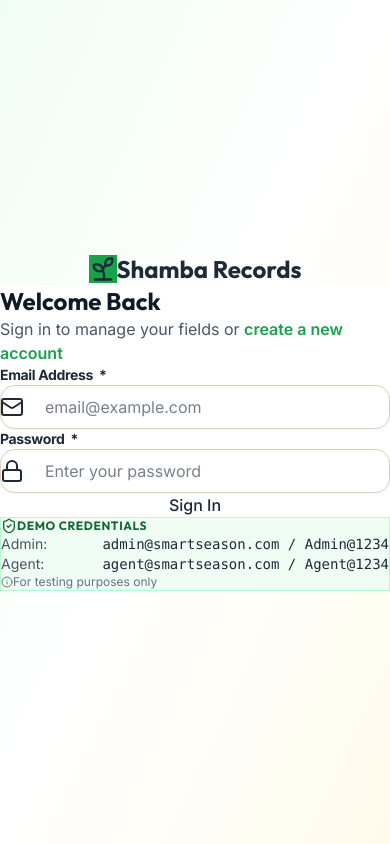
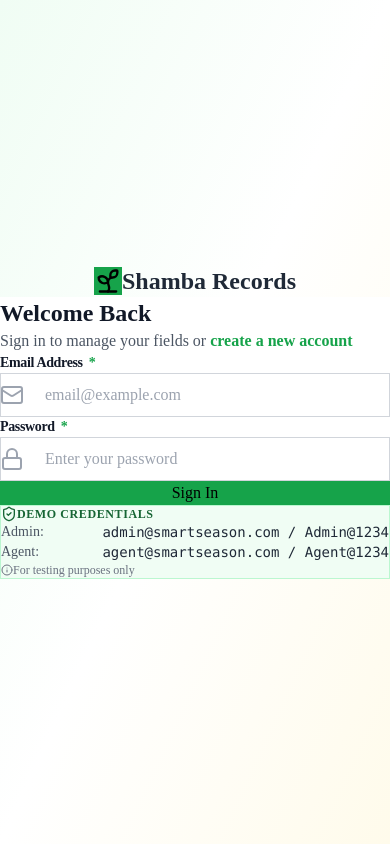
Before and after one commit to Josiah-Tonny/shamba-records-assessment, a React (Vite) app: page /login in a window 390 px wide. Shown: the top 844 px of the page. Built offline with nearby package versions, Linux system fonts and the light colour scheme; no server answers.

Commit message:
Replace custom CSS with Tailwind classes in UI components and SidebarLayout

```diff
--- a/src/App.css
+++ b/src/App.css
@@ -1,452 +1,7 @@
-:root {
-  --font-sans: 'Inter', ui-sans-serif, system-ui, sans-serif;
-  --font-heading: 'Outfit', ui-sans-serif, system-ui, sans-serif;
-
-  --primary-50: #f0fdf4;
-  --primary-100: #dcfce7;
-  --primary-200: #bbf7d0;
-  --primary-300: #86efac;
-  --primary-400: #4ade80;
-  --primary-500: #22c55e;
-  --primary-600: #16a34a;
-  --primary-700: #15803d;
-  --primary-800: #166534;
-  --primary-900: #14532d;
-
-  --earth-50: #f8f7f4;
-  --earth-100: #f0ece4;
-  --earth-200: #e4dccf;
-  --earth-300: #d1c5b0;
-  --earth-400: #b19f82;
-  --earth-500: #8a7a63;
-  --earth-600: #6f624f;
-  --earth-700: #564b3d;
-  --earth-800: #3f372d;
-  --earth-900: #28221c;
-
-  --success-50: #f0fdf4;
-  --success-100: #dcfce7;
-  --success-200: #bbf7d0;
-  --success-500: #22c55e;
-  --success-600: #16a34a;
-  --success-700: #15803d;
-
-  --warning-50: #fffbeb;
-  --warning-100: #fef3c7;
-  --warning-200: #fde68a;
-  --warning-500: #f59e0b;
-  --warning-600: #d97706;
-  --warning-700: #b45309;
-
-  --error-50: #fef2f2;
-  --error-100: #fee2e2;
-  --error-200: #fecaca;
-  --error-500: #ef4444;
-  --error-600: #dc2626;
-  --error-700: #b91c1c;
-
-  --info-50: #eff6ff;
-  --info-100: #dbeafe;
-  --info-500: #3b82f6;
-  --info-600: #2563eb;
-  --info-700: #1d4ed8;
-
-  --bg-primary: #ffffff;
-  --bg-secondary: #f7f5f0;
-  --bg-tertiary: #ebe6dc;
-  --text-primary: #1f2937;
-  --text-secondary: #4b5563;
-  --text-tertiary: #6b7280;
-  --text-muted: #8b9480;
-  --border-light: #e7e0d4;
-  --border-default: #d8cfbf;
-  --border-dark: #b6aa94;
-  --shadow-soft: 0 18px 45px -22px rgb(15 23 42 / 0.22);
-  --shadow-card: 0 16px 36px -24px rgb(15 23 42 / 0.16);
-  --duration-fast: 150ms;
-  --duration-base: 220ms;
-}
-
-@layer base {
-  *,
-  *::before,
-  *::after {
-    box-sizing: border-box;
-  }
-
-  html {
-    font-family: var(--font-sans);
-    background: var(--bg-secondary);
-    color: var(--text-primary);
-    -webkit-font-smoothing: antialiased;
-    -moz-osx-font-smoothing: grayscale;
-  }
-
-  body {
-    margin: 0;
-    min-height: 100vh;
-    background:
-      radial-gradient(circle at top right, rgb(220 252 231 / 0.5), transparent 28%),
-      linear-gradient(180deg, #fcfcfa 0%, var(--bg-secondary) 42%, #f1ede4 100%);
-    color: var(--text-primary);
-  }
-
-  a {
-    color: inherit;
-    text-decoration: none;
-  }
-
-  button,
-  input,
-  select,
-  textarea {
-    font: inherit;
-  }
-
-  h1,
-  h2,
-  h3,
-  h4,
-  h5,
-  h6 {
-    margin: 0;
-    font-family: var(--font-heading);
-    color: var(--text-primary);
-  }
-
-  p {
-    margin: 0;
-  }
-}
-
-@layer components {
-  .card {
-    background: rgb(255 255 255 / 0.92);
-    border: 1px solid var(--border-light);
-    border-radius: 1.5rem;
-    box-shadow: var(--shadow-card);
-    backdrop-filter: blur(12px);
-  }
-
-  .input {
-    width: 100%;
-    border-radius: 0.9rem;
-    border: 1px solid var(--border-default);
-    background: rgb(255 255 255 / 0.96);
-    color: var(--text-primary);
-    padding: 0.75rem 1rem;
-    box-shadow: 0 1px 2px rgb(15 23 42 / 0.04);
-    transition:
-      border-color var(--duration-base) ease,
-      box-shadow var(--duration-base) ease,
-      background-color var(--duration-base) ease;
-  }
-
-  .input::placeholder {
-    color: color-mix(in srgb, var(--text-secondary) 75%, white);
-  }
-
-  .input:focus {
-    outline: none;
-    border-color: var(--primary-500);
-    box-shadow: 0 0 0 4px rgb(34 197 94 / 0.12);
-  }
-
-  .glass {
-    background: rgb(255 255 255 / 0.68);
-    border: 1px solid rgb(255 255 255 / 0.5);
-    backdrop-filter: blur(18px);
-  }
-
-  .sidebar-nav-item {
-    border-radius: 1rem;
-    font-weight: 700;
-  }
-
-  .auth-mobile-logo-icon {
-    display: inline-flex;
-    align-items: center;
-    justify-content: center;
-    width: 4rem;
-    height: 4rem;
-    border-radius: 1.25rem;
-    color: white;
-  }
-
-  .auth-header,
-  .auth-demo {
-    position: relative;
-  }
-
-  /* Auth Layout Classes */
-  .auth-layout {
-    display: flex;
-    min-height: 100vh;
-    width: 100%;
-  }
-
-  .auth-side {
-    display: none;
-    flex: 1;
-    position: relative;
-    overflow: hidden;
-  }
-
-  @media (min-width: 1024px) {
-    .auth-side {
-      display: flex;
-    }
-  }
-
-  .auth-side-bg {
-    position: absolute;
-    inset: 0;
-  }
-
-  .auth-side-bg img {
-    width: 100%;
-    height: 100%;
-    object-fit: cover;
-  }
-
-  .auth-side-overlay {
-    position: absolute;
-    inset: 0;
-    background: linear-gradient(135deg, rgb(34 197 94 / 0.15) 0%, rgb(15 23 42 / 0.4) 100%);
-  }
-
-  .auth-side-content {
-    position: relative;
-    z-index: 1;
-    display: flex;
-    flex-direction: column;
-    justify-content: space-between;
-    padding: 3rem;
-    height: 100%;
-    color: white;
-  }
-
-  .auth-side-logo {
-    display: flex;
-    align-items: center;
-    gap: 1rem;
-  }
-
-  .auth-side-logo-icon {
-    width: 3.5rem;
-    height: 3.5rem;
-    border-radius: 1rem;
-    background: rgb(34 197 94 / 0.9);
-    display: flex;
-    align-items: center;
-    justify-content: center;
-    backdrop-filter: blur(10px);
-  }
-
-  .auth-side-logo h1 {
-    font-size: 1.75rem;
-    font-weight: 800;
-    letter-spacing: -0.05em;
-  }
-
-  .auth-side-hero h2 {
-    font-size: 2.5rem;
-    font-weight: 800;
-    line-height: 1.1;
-    margin-bottom: 1rem;
-    letter-spacing: -0.03em;
-  }
-
-  .auth-side-hero p {
-    font-size: 1rem;
-    line-height: 1.7;
-    opacity: 0.9;
-    max-width: 480px;
-  }
-
-  .auth-side-footer {
-    font-size: 0.875rem;
-    opacity: 0.7;
-  }
-
-  .auth-content {
-    flex: 1;
-    display: flex;
-    align-items: center;
-    justify-content: center;
-    padding: 2rem;
-    background: linear-gradient(180deg, #fcfcfa 0%, var(--bg-secondary) 42%, #f1ede4 100%);
-  }
-
-  @media (min-width: 1024px) {
-    .auth-content {
-      padding: 4rem;
-    }
-  }
-
-  .auth-form-container {
-    width: 100%;
-    max-width: 480px;
-  }
-
-  /* Sidebar Layout Classes */
-  .sidebar-layout {
-    display: flex;
-    min-height: 100vh;
-    width: 100%;
-  }
-
-  .sidebar {
-    width: 260px;
-    background: linear-gradient(180deg, rgba(255, 255, 255, 0.95) 0%, rgba(247, 245, 240, 0.95) 100%);
-    border-right: 1px solid var(--border-light);
-    display: flex;
-    flex-direction: column;
-    transition: width 0.3s ease;
-  }
-
-  .sidebar-collapsed {
-    width: 80px;
-  }
-
-  .sidebar-header {
-    padding: 1.5rem;
-    flex-shrink: 0;
-  }
-
-  .sidebar-nav {
-    flex: 1;
-    overflow-y: auto;
-    flex-shrink: 0;
-  }
-
-  .sidebar-footer {
-    flex-shrink: 0;
-  }
-
-  .main-content {
-    display: flex;
-    flex-direction: column;
-    min-height: 100vh;
-  }
-
-  .top-header {
-    padding: 1rem 2rem;
-    display: flex;
-    align-items: center;
-    justify-content: space-between;
-  }
-
-  .page-content {
-    flex: 1;
-    padding: 2rem;
-    overflow-y: auto;
-  }
-
-  @media (max-width: 1024px) {
-    .page-content {
-      padding: 1rem;
-    }
-  }
-}
-
-@layer utilities {
-  .text-primary {
-    color: var(--text-primary);
-  }
-
-  .text-secondary {
-    color: var(--text-secondary);
-  }
-
-  .text-tertiary {
-    color: var(--text-tertiary);
-  }
-
-  .text-muted {
-    color: var(--text-muted);
-  }
-
-  .bg-primary {
-    background-color: var(--bg-primary);
-  }
-
-  .bg-secondary {
-    background-color: var(--bg-secondary);
-  }
-
-  .bg-tertiary {
-    background-color: var(--bg-tertiary);
-  }
-
-  .border-light {
-    border-color: var(--border-light);
-  }
-
-  .border-default {
-    border-color: var(--border-default);
-  }
-
-  .border-dark {
-    border-color: var(--border-dark);
-  }
-
-  .font-heading {
-    font-family: var(--font-heading);
-  }
-
-  .duration-fast {
-    transition-duration: var(--duration-fast);
-  }
-
-  .animate-fade-in {
-    animation: fade-in 0.35s ease-out both;
-  }
-
-  .animate-slide-up {
-    animation: slide-up 0.45s ease-out both;
-  }
-
-  .animate-scale-in {
-    animation: scale-in 0.24s ease-out both;
-  }
-
-  .animate-float {
-    animation: float 3s ease-in-out infinite;
-  }
-
-  .animate-shake {
-    animation: shake 0.35s ease-in-out both;
-  }
-
-  .stagger-1 {
-    animation-delay: 60ms;
-  }
-
-  .stagger-2 {
-    animation-delay: 120ms;
-  }
-
-  .stagger-3 {
-    animation-delay: 180ms;
-  }
-
-  .stagger-4 {
-    animation-delay: 240ms;
-  }
-
-  .stagger-5 {
-    animation-delay: 300ms;
-  }
-}
-
+/* Custom Animations - kept for consistency */
 @keyframes fade-in {
-  from {
-    opacity: 0;
-  }
-  to {
-    opacity: 1;
-  }
+  from { opacity: 0; }
+  to { opacity: 1; }
 }
 
 @keyframes slide-up {
@@ -460,38 +15,20 @@
   }
 }
 
-@keyframes scale-in {
-  from {
-    opacity: 0;
-    transform: scale(0.96);
-  }
-  to {
-    opacity: 1;
-    transform: scale(1);
-  }
+@keyframes shake {
+  0%, 100% { transform: translateX(0); }
+  20%, 60% { transform: translateX(-3px); }
+  40%, 80% { transform: translateX(3px); }
 }
 
-@keyframes float {
-  0%,
-  100% {
-    transform: translateY(0);
-  }
-  50% {
-    transform: translateY(-6px);
-  }
+.animate-fade-in {
+  animation: fade-in 0.35s ease-out both;
 }
 
-@keyframes shake {
-  0%,
-  100% {
-    transform: translateX(0);
-  }
-  20%,
-  60% {
-    transform: translateX(-3px);
-  }
-  40%,
-  80% {
-    transform: translateX(3px);
-  }
+.animate-slide-up {
+  animation: slide-up 0.45s ease-out both;
 }
+
+.animate-shake {
+  animation: shake 0.35s ease-in-out both;
+}
--- a/src/components/ui/Button.jsx
+++ b/src/components/ui/Button.jsx
@@ -1,12 +1,12 @@
 import { Loader2 } from 'lucide-react';
 
 const variantStyles = {
-  primary: 'bg-primary-600 text-white hover:bg-primary-700 focus:ring-primary-500',
-  secondary: 'bg-earth-200 text-earth-800 hover:bg-earth-300 focus:ring-earth-400',
-  outline: 'border-2 border-primary-600 text-primary-600 hover:bg-primary-50 focus:ring-primary-500',
-  ghost: 'text-secondary hover:bg-earth-100 hover:text-primary focus:ring-earth-400',
-  danger: 'bg-error-600 text-white hover:bg-error-700 focus:ring-error-500',
-  success: 'bg-success-600 text-white hover:bg-success-700 focus:ring-success-500',
+  primary: 'bg-green-600 text-white hover:bg-green-700 focus:ring-green-500',
+  secondary: 'bg-amber-100 text-amber-900 hover:bg-amber-200 focus:ring-amber-400',
+  outline: 'border-2 border-green-600 text-green-600 hover:bg-green-50 focus:ring-green-500',
+  ghost: 'text-gray-600 hover:bg-gray-100 hover:text-gray-900 focus:ring-gray-400',
+  danger: 'bg-red-600 text-white hover:bg-red-700 focus:ring-red-500',
+  success: 'bg-green-600 text-white hover:bg-green-700 focus:ring-green-500',
 };
 
 const sizeStyles = {
--- a/src/components/ui/Card.jsx
+++ b/src/components/ui/Card.jsx
@@ -23,13 +23,13 @@
 );
 
 export const CardTitle = ({ children, className = '' }) => (
-  <h3 className={`text-lg font-semibold text-primary ${className}`}>
+  <h3 className={`text-lg font-semibold text-gray-900 ${className}`}>
     {children}
   </h3>
 );
 
 export const CardDescription = ({ children, className = '' }) => (
-  <p className={`mt-1 text-sm text-secondary ${className}`}>
+  <p className={`mt-1 text-sm text-gray-600 ${className}`}>
     {children}
   </p>
 );
@@ -41,7 +41,7 @@
 );
 
 export const CardFooter = ({ children, className = '' }) => (
-  <div className={`mt-6 pt-6 border-t border-light flex items-center justify-between ${className}`}>
+  <div className={`mt-6 pt-6 border-t border-gray-200 flex items-center justify-between ${className}`}>
     {children}
   </div>
 );
--- a/src/components/ui/Input.jsx
+++ b/src/components/ui/Input.jsx
@@ -21,15 +21,15 @@
   return (
     <div className={`w-full ${className}`}>
       {label && (
-        <label className="block text-sm font-bold mb-2 text-primary tracking-tight">
+        <label className="block text-sm font-bold mb-2 text-gray-900 tracking-tight">
           {label}
-          {required && <span className="text-primary-600 ml-1.5" aria-hidden="true">*</span>}
+          {required && <span className="text-green-600 ml-1.5" aria-hidden="true">*</span>}
         </label>
       )}
       <div className="relative group/input">
         {Icon && (
-          <div className="absolute left-4 top-1/2 -translate-y-1/2 flex items-center justify-center pointer-events-none z-10 transition-colors group-focus-within/input:text-primary-500">
-            <Icon className="w-5 h-5 text-muted/60" />
+          <div className="absolute left-4 top-1/2 -translate-y-1/2 flex items-center justify-center pointer-events-none z-10 transition-colors group-focus-within/input:text-green-500">
+            <Icon className="w-5 h-5 text-gray-400" />
           </div>
         )}
         <input
@@ -38,14 +38,14 @@
           onChange={onChange}
           disabled={disabled}
           placeholder={placeholder}
-          className={`input h-11 transition-all duration-300 ring-offset-white focus:ring-4 focus:ring-primary-500/10 ${Icon ? 'pl-11 ' : ''}${isPassword ? 'pr-12 ' : ''}${error ? 'border-error-500 focus:ring-error-500/10 focus:border-error-500' : ''}`}
+          className={`w-full h-11 rounded-lg border border-gray-300 bg-white text-gray-900 px-4 py-2.5 transition-all duration-300 ring-offset-white focus:outline-none focus:ring-4 focus:ring-green-500/10 focus:border-green-500 ${Icon ? 'pl-11 ' : ''}${isPassword ? 'pr-12 ' : ''}${error ? 'border-red-500 focus:ring-red-500/10 focus:border-red-500' : ''}`}
           {...props}
         />
         {isPassword && (
           <button
             type="button"
             onClick={() => setShowPassword(!showPassword)}
-            className="absolute right-2 top-1/2 -translate-y-1/2 p-2 -mr-1 text-muted/60 hover:text-primary-600 hover:bg-primary-50 rounded-lg transition-all duration-300"
+            className="absolute right-2 top-1/2 -translate-y-1/2 p-2 -mr-1 text-gray-400 hover:text-green-600 hover:bg-green-50 rounded-lg transition-all duration-300"
             aria-label={showPassword ? 'Hide password' : 'Show password'}
           >
             {showPassword ? (
@@ -57,7 +57,7 @@
         )}
       </div>
       {error && (
-        <p className="mt-1.5 text-[11px] font-bold text-error-600 uppercase tracking-widest animate-shake">
+        <p className="mt-1.5 text-[11px] font-bold text-red-600 uppercase tracking-widest animate-shake">
           {error}
         </p>
       )}
```
Also changed, not shown: src/components/layout/SidebarLayout.jsx (+30 -30 lines).
